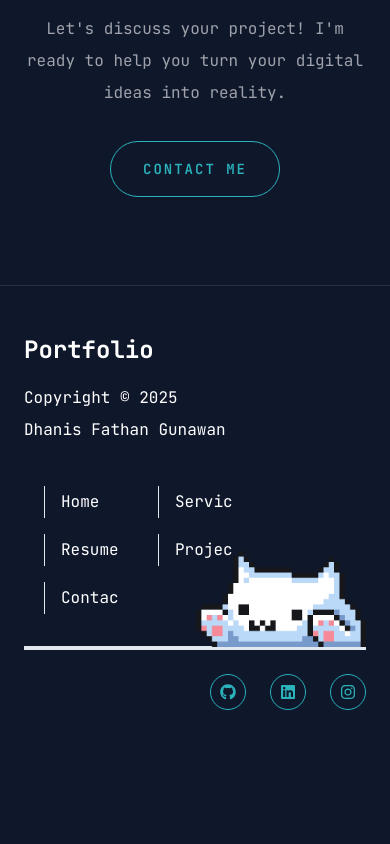
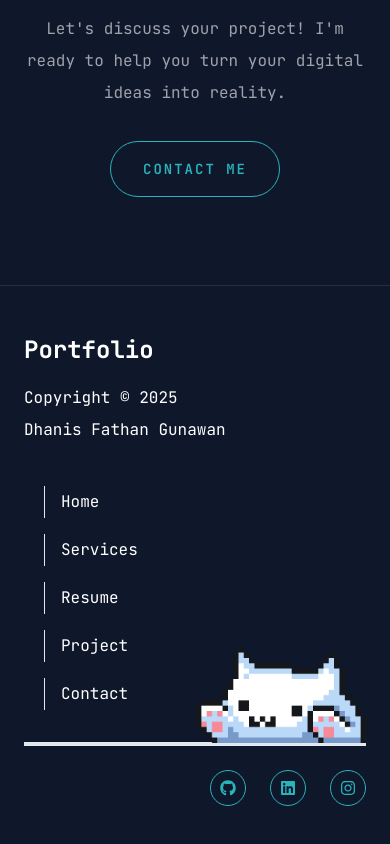
Before and after one commit to Dhnth/PortfolioDhanis, a Next.js app: page / in a window 390 px wide. Shown: the part 2624-3468 px from the top of the page. Before the commit the page ends 3382 px from the top, so only its background shows below. Built offline with nearby package versions, Linux system fonts and the light colour scheme.

Commit message:
benerin bagian quick action di footer

```diff
--- a/components/Footer.jsx
+++ b/components/Footer.jsx
@@ -60,7 +60,7 @@ const Footer = () => {
                 </div>
                 <div className="mt-8">
                     <div className="flex items-center mb-6 justify-between">
-                        <div className="grid grid-cols-2 w-2/3">
+                        <div className="grid grid-cols-1 sm:grid-cols-2 w-2/3">
                             {[
                                 {name: "Home", href: "/"},
                                 {name: "Services", href: "/services"},
```
